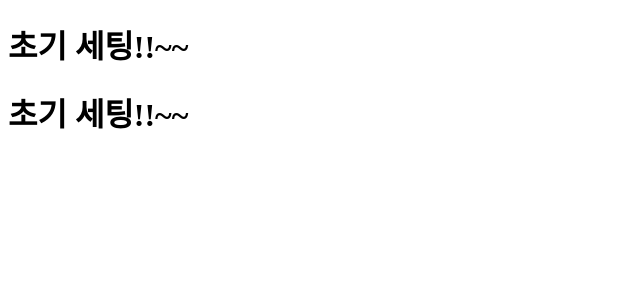
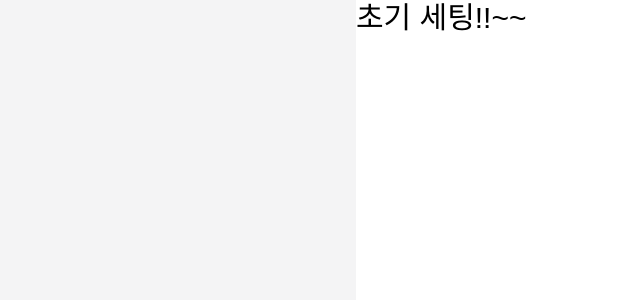
Before and after one commit to aligo-ligo/aligo_oligo_frontend, a Next.js app: page / in a window 1280 px wide. Shown: the top 300 px of the page, without its empty margins (0-640 px from the left). Built offline with nearby package versions, Linux system fonts and the light colour scheme.

Commit message:
Setting : tailwind.css 초기 세팅 완료

```diff
--- /dev/null
+++ b/src/app/global.css
@@ -0,0 +1,15 @@
+@tailwind base;
+@tailwind components;
+@tailwind utilities;
+
+@import url("https://fonts.googleapis.com/css2?family=Noto+Sans+KR:wght@400;500;700;900&display=swap");
+
+body{
+	height: 100vh;
+	width: 100%;
+	font-family: "Noto Sans KR", sans-serif;
+  background-color: rgb(244 244 245/1);
+}
+a {
+	cursor: pointer;
+}
--- a/src/app/globals.css
+++ /dev/null
@@ -1,17 +0,0 @@
-@tailwind base;
-@tailwind components;
-@tailwind utilities;
-
-:root {
-  --foreground-rgb: 0, 0, 0;
-  --background-start-rgb: 214, 219, 220;
-  --background-end-rgb: 255, 255, 255;
-}
-
-@media (prefers-color-scheme: dark) {
-  :root {
-    --foreground-rgb: 255, 255, 255;
-    --background-start-rgb: 0, 0, 0;
-    --background-end-rgb: 0, 0, 0;
-  }
-}
--- a/src/app/layout.tsx
+++ b/src/app/layout.tsx
@@ -1,4 +1,5 @@
 import Providers from "../utils/provider"
+import './global.css'
 
 export const metadata = {
   title: 'Create Next App',
@@ -13,7 +14,9 @@ export default function RootLayout({
   return (
     <html lang='ko'>
       <body>
+        <main className='w-desktop mx-auto bg-white min-h-full'>
         <Providers>{children}</Providers>
+        </main>
       </body>
     </html>
   )
--- a/src/app/page.tsx
+++ b/src/app/page.tsx
@@ -2,9 +2,8 @@
 
 export default function Home() {
   return (
-    <main>
+    <div>
       <h1 className="text-3xl">초기 세팅!!~~</h1>
-      <h1 className="text-3xl">초기 세팅!!~~</h1>
-    </main>
+    </div>
   )
 }
--- /dev/null
+++ b/src/app/target/page.tsx
@@ -0,0 +1,7 @@
+const Target = () => {
+  return (
+    <div>page</div>
+  )
+}
+
+export default Target
--- a/tailwind.config.js
+++ b/tailwind.config.js
@@ -4,14 +4,53 @@ module.exports = {
     './src/app/**/*.{js,ts,jsx,tsx,mdx}',
     './src/components/**/*.{js,ts,jsx,tsx,mdx}',
   ],
-  theme: {
-    extend: {
-      backgroundImage: {
-        'gradient-radial': 'radial-gradient(var(--tw-gradient-stops))',
-        'gradient-conic':
-          'conic-gradient(from 180deg at 50% 50%, var(--tw-gradient-stops))',
+theme: {
+		fontFamily: {
+			sans: '-apple-system,BlinkMacSystemFont,"Segoe UI",Helvetica,Arial,sans-serif,"Apple Color Emoji","Segoe UI Emoji"',
+		},
+		extend: {
+			colors: {
+        main : '#87995C',
+        mainHover : '#BACB91',
+        lightGray : '#D9D9D9',
+        gray : '#999',
+        darkGray:'#525252',
+				success: "#4785FF",
+        fail:"#ff3131",
+        info:'#17a2b8',
+        warning : '#ffce21',
+        white : '#fff',
+
+			},
+			spacing: {
+				28: "7rem",
+			},
+			letterSpacing: {
+				tighter: "-.04em",
+			},
+			lineHeight: {
+				tight: 1.2,
+			},
+			fontSize: {
+				"5xl": "2.5rem",
+				"6xl": "2.75rem",
+				"7xl": "4.5rem",
+				"8xl": "6.25rem",
+			},
+			boxShadow: {
+				sm: "0 5px 10px rgba(0, 0, 0, 0.12)",
+				md: "0 8px 30px rgba(0, 0, 0, 0.12)",
+			},
+			screens: {
+				phone: "340px",
+				desktop: "550px",
+			},
+      width :{
+        desktop: '568px'
       },
-    },
-  },
+
+
+		},
+	},
   plugins: [],
 }
```
